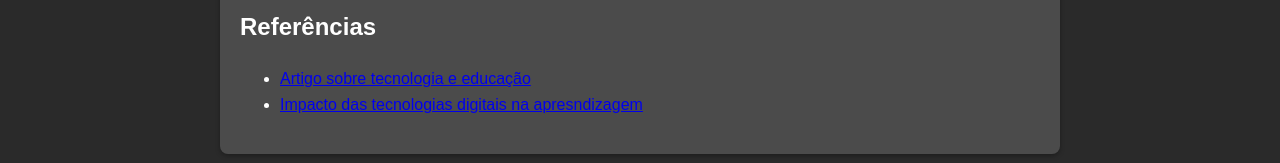
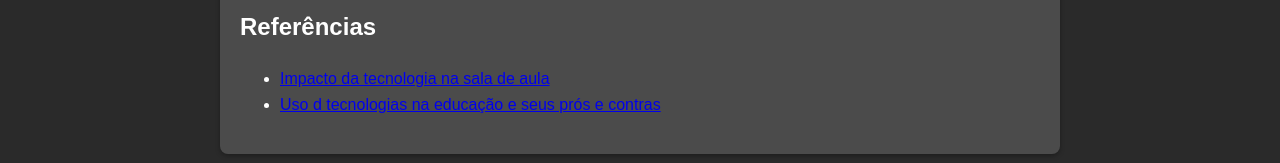
Before and after one commit to AlexHoring07/Final_Se_Liga_Alex, a plain HTML site: page index.html in a window 1280 px wide. Shown: the part 767-930 px from the top of the page. Drawn offline with Linux system fonts and the light colour scheme; a script that the page names is missing.

Commit message:
Update index.html

```diff
--- a/index.html
+++ b/index.html
@@ -36,8 +36,8 @@
         <section id="referencias" class="content-section">
             <h2>Referências</h2>
             <ul>
-                <li><a href="https://www.dombosco.com.br/noticias/o-impacto-da-tecnologia-na-sala-de-aula.html#:~:text=A%20tecnologia%20permite%20acompanhar%20melhor,processo%20de%20ensino%20e%20aprendizagem">Artigo sobre tecnologia e educação</a></li>
-                <li><a href="https://www.faculdadegrau.com.br/blog/uso-de-tecnoligas-na-educacao-seus-pros-e-contras" target="_blank" rel="noopener noreferrer" target="_blank">Impacto das tecnologias digitais na apresndizagem</a></li>
+                <li><a href="https://www.dombosco.com.br/noticias/o-impacto-da-tecnologia-na-sala-de-aula.html#:~:text=A%20tecnologia%20permite%20acompanhar%20melhor,processo%20de%20ensino%20e%20aprendizagem">Impacto da tecnologia na sala de aula</a></li>
+                <li><a href="https://www.faculdadegrau.com.br/blog/uso-de-tecnoligas-na-educacao-seus-pros-e-contras" target="_blank" rel="noopener noreferrer" target="_blank">Uso d tecnologias na educação e seus prós e contras</a></li>
             </ul>
         </section>
     </main>
```
